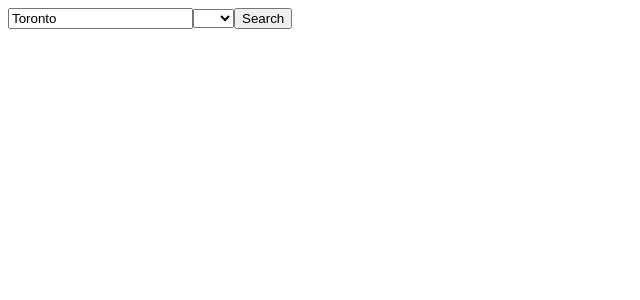
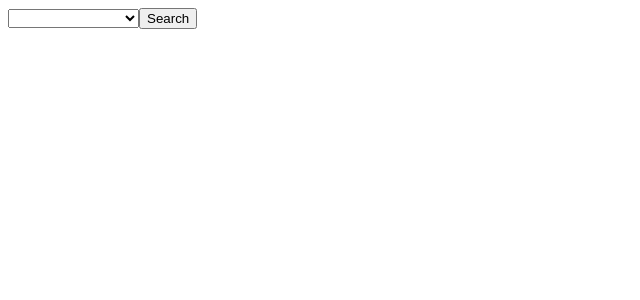
Before and after one commit to incarnateTheGreat/weather, an Angular app: page / in a window 1280 px wide. Shown: the top 300 px of the page, without its empty margins (0-640 px from the left). Built offline with nearby package versions, Linux system fonts and the light colour scheme; some icons are missing; what @ngrx/store would draw is missing.

Commit message:
Removed the Input text for Select Dropdown.

```diff
--- a/src/app/components/search-city/search-city.component.html
+++ b/src/app/components/search-city/search-city.component.html
@@ -1,7 +1,6 @@
 <section>
-	<input type="text" name="city" placeholder="City" [(ngModel)]="city" />
-	<select name="country" [(ngModel)]="country">
-		<option *ngFor="let country of countries" value={{country}}>{{country}}</option>
+	<select name="city" [(ngModel)]="cityObj">
+		<option *ngFor="let city of cities" [ngValue]="city">{{city.city}}, {{city.country}}</option>
 	</select>
 	<button type="submit" (click)="search()">Search</button>
 </section>
@@ -19,4 +18,9 @@
 			<i [class]="weatherIcon(cityWeather.currently.icon)" title="{{cityWeather.currently.summary}}"></i>
 		</div>
 	</section>
+	<hr />
+	<section>
+		<h2>Today</h2>
+
+	</section>
 </div>
--- a/src/app/components/search-city/search-city.component.ts
+++ b/src/app/components/search-city/search-city.component.ts
@@ -36,8 +36,20 @@ interface CityWeather {
 })
 export class SearchCityComponent implements OnInit {
 	city: string = 'Toronto';
-	country: string = '';
-	countries: string[] = ['CA', 'US'];
+	cityObj: Object;
+	cities: Object[] = [{
+		city: 'Toronto',
+		country: 'CA'
+	},{
+		city: 'New York City',
+		country: 'US'
+	},{
+		city: 'Los Angeles',
+		country: 'US'
+	},{
+		city: 'Miami',
+		country: 'US'
+	}];
 	result: CityResult = {
 		name: '',
 		country: '',
@@ -68,10 +80,12 @@ export class SearchCityComponent implements OnInit {
   ngOnInit() {}
 
 	search() {
-		this.weather.getCities(this.city, this.country).subscribe(result => {
+		console.log(this.cityObj)
+		this.weather.getCities(this.cityObj).subscribe(result => {
 			this.result = result[0];
 
 			this.weather.getData(this.result.lat, this.result.lng).subscribe(weatherResult => {
+				console.log(weatherResult)
 				if (Object.keys(weatherResult).length > 0) {
 					this.isData = true;
 				} else {
@@ -85,15 +99,15 @@ export class SearchCityComponent implements OnInit {
 				this.cityWeather.currently.windSpeed = Math.round(weatherResult['currently'].windSpeed);
 				this.cityWeather.currently.windDirection = this.degToCompass(weatherResult['currently'].windBearing);
 				this.cityWeather.currently.humidity = weatherResult['currently'].humidity * 100;
-				this.cityWeather.today.sunrise = this.convertUnixDate(weatherResult['daily'].data[0].sunriseTime, false);
-				this.cityWeather.today.sunset = this.convertUnixDate(weatherResult['daily'].data[0].sunsetTime, false);
+				this.cityWeather.today.sunrise = this.convertUnixDate(weatherResult['daily'].data[0].sunriseTime);
+				this.cityWeather.today.sunset = this.convertUnixDate(weatherResult['daily'].data[0].sunsetTime);
 
 			});
 		});
 	}
 
-	convertUnixDate(unixTimestamp, isFullDate) {
-		const dateFormat = 'MM/DD/YYYY',
+	convertUnixDate(unixTimestamp, isFullDate = false) {
+		const dateFormat = 'MMM DD, YYYY',
 					timeFormat = 'HH:mm';
 
 		if (isFullDate) {
@@ -122,7 +136,7 @@ export class SearchCityComponent implements OnInit {
 
 	degToCompass(bearing) {
     const computedVal = Math.floor((bearing / 22.5) + 0.5),
-					directions = ["N", "NNE", "NE", "ENE", "E", "ESE", "SE", "SSE", "S", "SSW", "SW", "WSW", "W", "WNW", "NW", "NNW"];
+					directions = ['N', 'NNE', 'NE', 'ENE', 'E', 'ESE', 'SE', 'SSE', 'S', 'SSW', 'SW', 'WSW', 'W', 'WNW', 'NW', 'NNW'];
 
     return directions[(computedVal % 16)];
 	}
--- a/src/app/services/get-weather.service.ts
+++ b/src/app/services/get-weather.service.ts
@@ -7,7 +7,9 @@ export class GetWeatherService {
 
   constructor(private http: HttpClient) {}
 
-	getCities(city, country) {
+	getCities(cityObj) {
+    const { city, country } = cityObj;
+
 		return this.http.get(`http://localhost:8000/api/cities/${city}/${country}`);
   }
 
```
